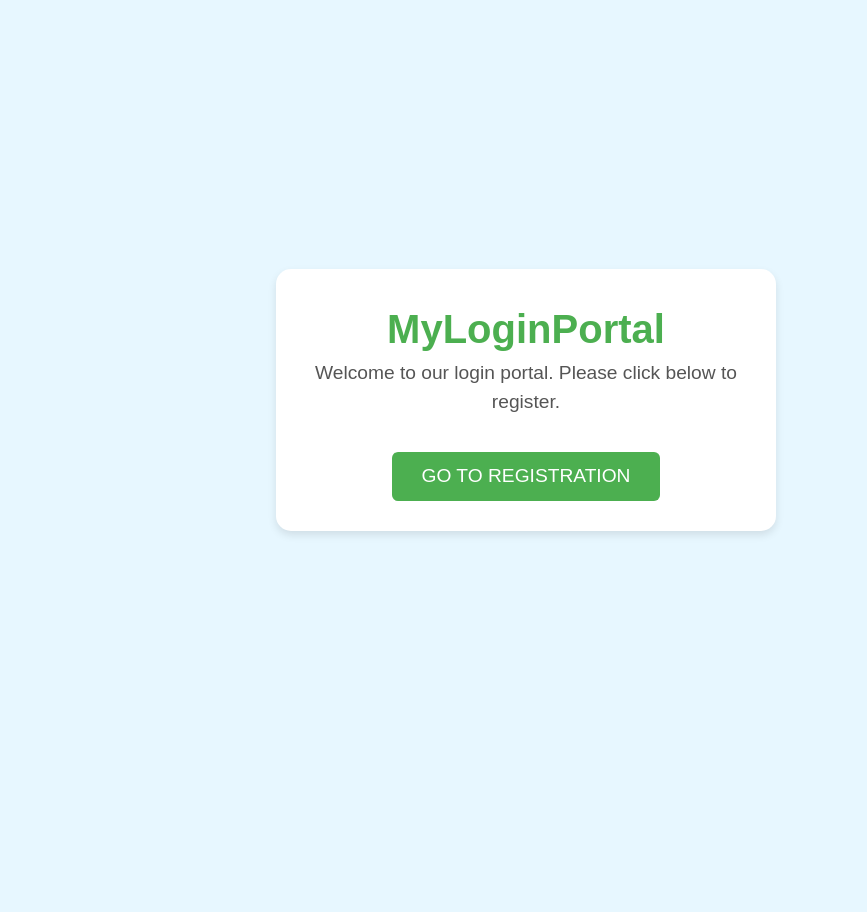
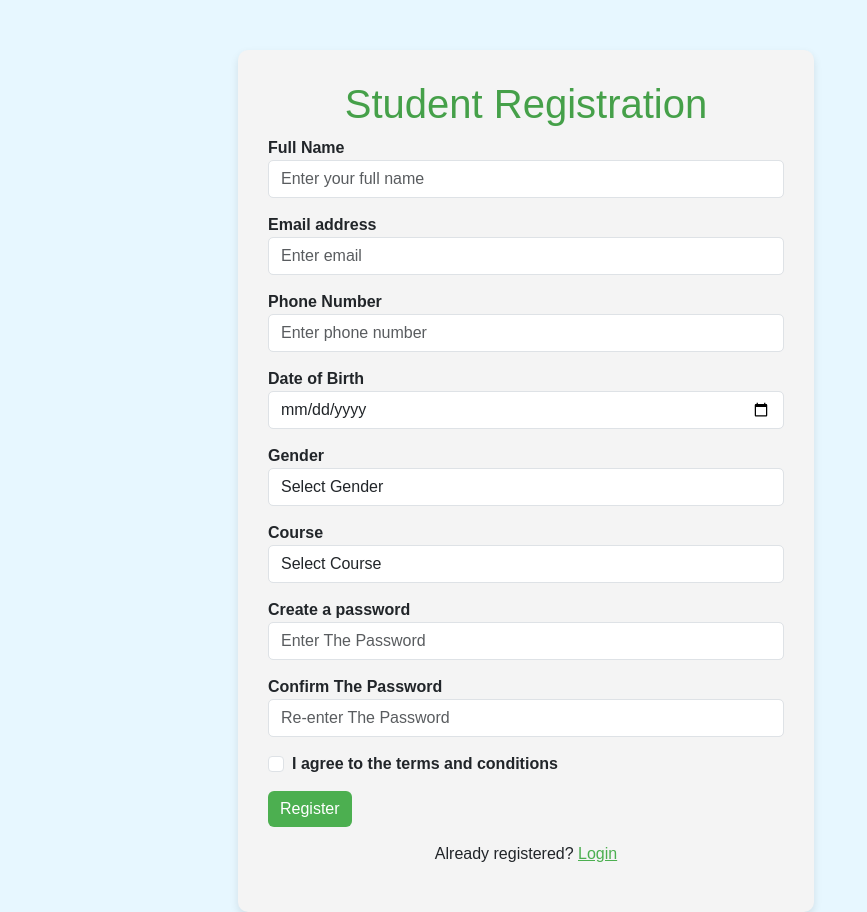
Before and after one commit to Aravinthpvm/-student-registration-form, a plain HTML site: page index.html in a window 1280 px wide. Shown: the full height of the page, 114-981 px from the left. Before the commit the page ends 800 px from the top, so only its background shows below. Drawn offline with nearby package versions, Linux system fonts and the light colour scheme.

Commit message:
Update index.html

```diff
--- a/index.html
+++ b/index.html
@@ -4,82 +4,90 @@
  <head>
      <meta charset="UTF-8">
      <meta name="viewport" content="width=device-width, initial-scale=1.0">
-    <title>Welcome Page</title>
-    <link rel="shortcut icon" href="logo.ico" type="image/x-icon">
+     <title>Student Registration Form</title>
      <!-- Bootstrap CSS -->
      <link href="https://cdn.jsdelivr.net/npm/bootstrap@5.3.0-alpha1/dist/css/bootstrap.min.css" rel="stylesheet">
+     <link rel="stylesheet" href="style.css">
+     <script src="script.js"></script>
+     <link rel="shortcut icon" href="logo.ico" type="image/x-icon">
 
-    <!-- Custom CSS -->
-    <style>
-        body {
-            background-color: #e7f7ff; /* Light blue background */
-            font-family: Arial, sans-serif;
-            height: 100vh;
-            display: flex;
-            justify-content: center;
-            align-items: center;
-        }
-
-        .logo-container {
-            text-align: center;
-            padding: 30px;
-            background-color: #ffffff; /* White container */
-            border-radius: 15px;
-            box-shadow: 0 4px 8px rgba(0, 0, 0, 0.1);
-            max-width: 500px;
-            width: 100%;
-        }
-
-        .logo-text {
-            font-size: 2.5em;
-            color: #4caf50; /* Green color for the logo text */
-            font-weight: bold;
-        }
-
-        .btn-primary {
-            background-color: #4caf50;
-            border: none;
-            margin-top: 20px;
-            padding: 10px 30px;
-            font-size: 1.2em;
-            text-transform: uppercase;
-        }
-
-        .btn-primary:hover {
-            background-color: #45a049;
-        }
-
-        .logo-container p {
-            font-size: 1.2em;
-            color: #555;
-        }
-        a img {
-    width: 100px;
-    height: auto;
-    cursor: pointer;
-    border-radius: 150px;
-    display: flex;
-    position: absolute;
-    top: 10px;
-    left: 10px;
-    z-index: 1000;
-}
-    </style>
 </head>
 
  <body>
     <a href="index.html"><img src="logo.ico" alt="logo"></a>
-    <div class="logo-container">
-        <!-- Logo as Text -->
-        <div class="logo-text">MyLoginPortal</div>
-        <p>Welcome to our login portal. Please click below to register.</p>
-        <a href="register.html" class="btn btn-primary">Go to Registration</a>
+     <div class="container">
+         <div class="form-container">
+             <h1>Student Registration</h1>
+             <form id="registrationForm">
+                 <div class="form-group">
+                     <label for="fullName">Full Name</label>
+                     <input type="text" class="form-control" id="fullName" placeholder="Enter your full name" required>
+                 </div>
+                 <div class="form-group">
+                     <label for="email">Email address</label>
+                     <input type="email" class="form-control" id="email" placeholder="Enter email" required>
+                 </div>
+                 <div class="form-group">
+                     <label for="phone">Phone Number</label>
+                     <input type="number" class="form-control" id="phone" placeholder="Enter phone number" required>
+                 </div>
+                 <div class="form-group">
+                     <label for="dob">Date of Birth</label>
+                     <input type="date" class="form-control" id="dob" required>
+                 </div>
+
+                 <div class="form-group">
+                     <label for="gender">Gender</label>
+                     <select class="form-control" id="gender" required>
+                         <option value="">Select Gender</option>
+                         <option value="male">Male</option>
+                         <option value="female">Female</option>
+                         <option value="other">Other</option>
+                     </select>
+                 </div>
+                 <div class="form-group">
+                     <label for="course">Course</label>
+                     <select class="form-control" id="course" required>
+                         <option value="">Select Course</option>
+                         <option value="computer-science">Computer Science</option>
+                         <option value="mechanical-engineering">Mechanical Engineering</option>
+                         <option value="Artificial intelligence & Data Science">Artificial intelligence & Data Science</option>
+                     </select>
+                 </div>
+                 <div class="form-group">
+                    <label for="password">Create a password</label>
+                    <input type="password" class="form-control" id="password" required placeholder="Enter The Password">
+                </div>
+                <div  class="form-group">
+                  <label for="confirmPassword">Confirm The Password</label>
+                  <input type="password" class="form-control" id="confirmPassword" required placeholder="Re-enter The Password">
+                </div>
+                 <div class="form-group form-check">
+                     <input type="checkbox" class="form-check-input" id="terms" required>
+                     <label class="form-check-label" for="terms">I agree to the terms and conditions</label>
+                 </div>
+                 <button type="submit" class="btn btn-primary btn-block">Register</button>
+             </form>
+             <div class="form-footer">
+                 <p>Already registered? <a href="login.html">Login</a></p>
+             </div>
+         </div>
      </div>
 
      <!-- Bootstrap JS and Popper.js -->
      <script src="https://cdn.jsdelivr.net/npm/@popperjs/core@2.11.6/dist/umd/popper.min.js"></script>
      <script src="https://cdn.jsdelivr.net/npm/bootstrap@5.3.0-alpha1/dist/js/bootstrap.min.js"></script>
+ </body>
+ <script>
+    document.getElementById("registrationForm").addEventListener("submit", function(event) {
+        const password = document.getElementById("password").value;
+        const confirmPassword = document.getElementById("confirmPassword").value;
 
-</body>
+        if (password !== confirmPassword) {
+            event.preventDefault(); // Prevent form from submitting
+            alert("Passwords do not match!");
+        }
+    });
+</script>
 
  </html>
```
Lines whose indentation alone changed are shown as unchanged.
